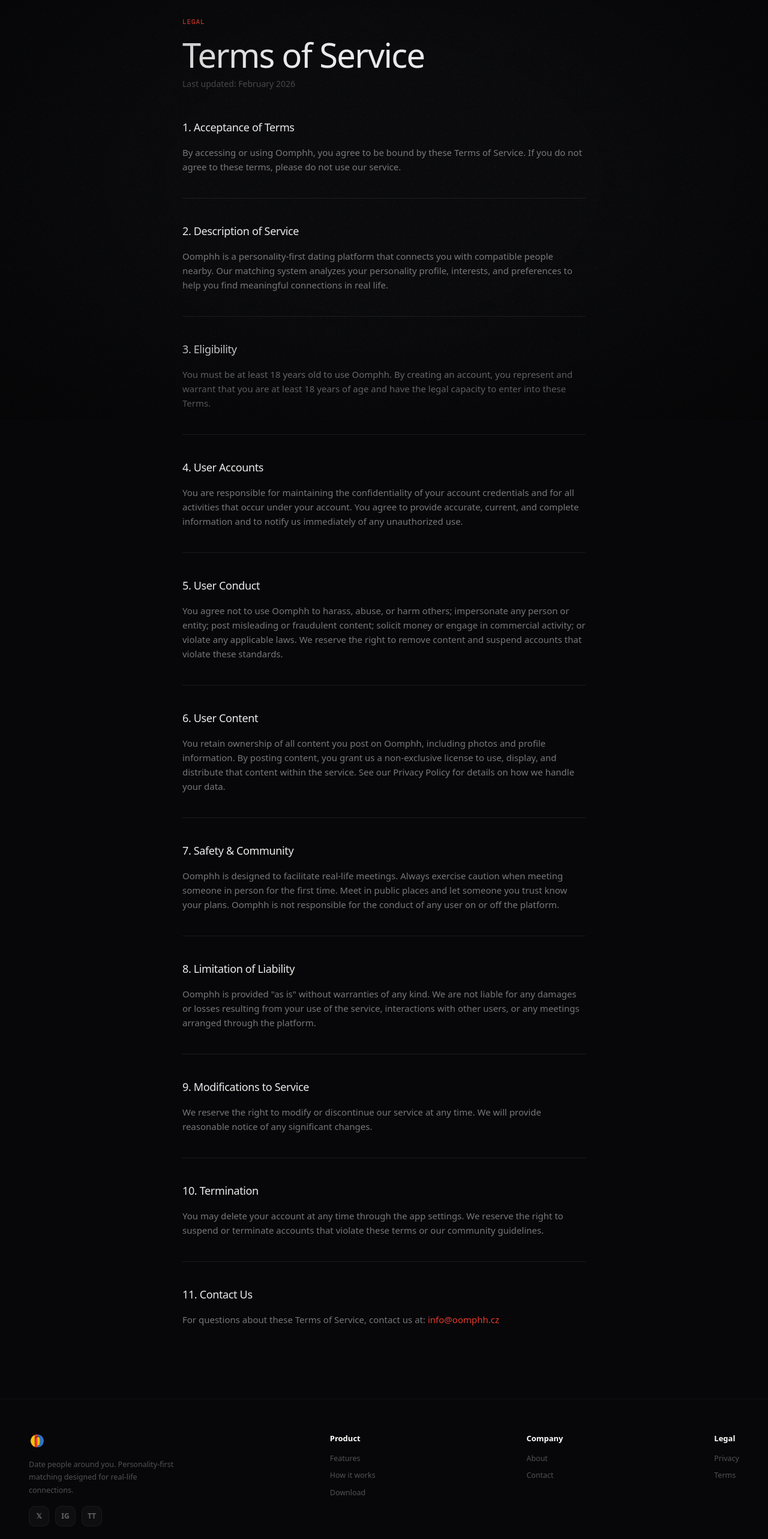
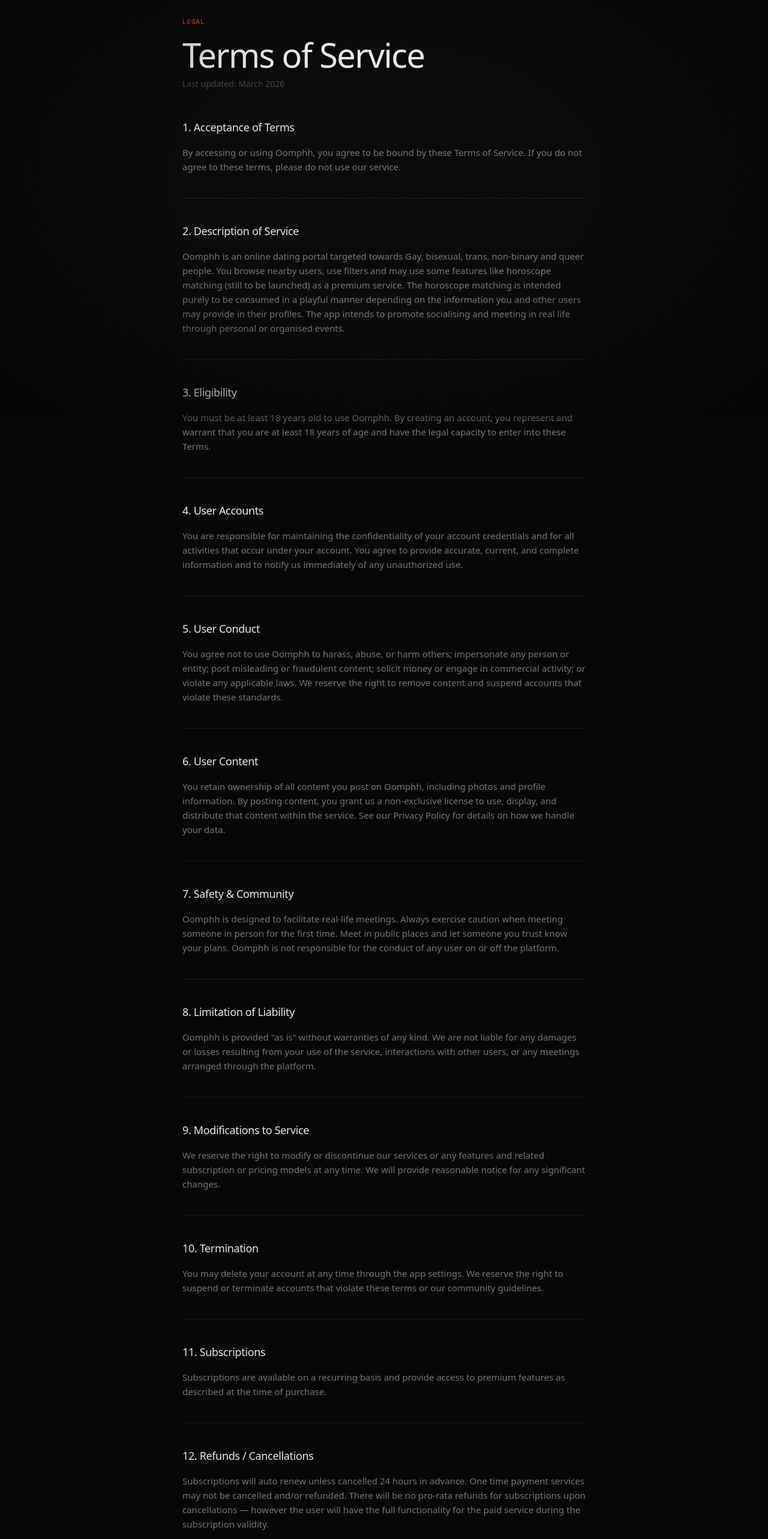
Before and after one commit to NativeSquare/Oomphh, a Next.js app in the folder apps/web/: page /terms in a window 1280 px wide. Shown: the part 100-2666 px from the top of the page at 60% size. Built offline with nearby package versions, Linux system fonts and the light colour scheme; no server answers; what @convex-dev/auth would draw is missing.

Commit message:
feat: update terms

```diff
--- a/apps/web/src/app/(marketing)/terms/page.tsx
+++ b/apps/web/src/app/(marketing)/terms/page.tsx
@@ -8,7 +8,7 @@
         Terms of Service
       </h1>
       <p className="mb-12 text-sm font-light text-white/25">
-        Last updated: February 2026
+        Last updated: March 2026
       </p>
 
       <div className="space-y-10">
@@ -22,10 +22,14 @@
 
         <LegalSection title="2. Description of Service">
           <p>
-            Oomphh is a personality-first dating platform that connects you
-            with compatible people nearby. Our matching system analyzes your
-            personality profile, interests, and preferences to help you find
-            meaningful connections in real life.
+            Oomphh is an online dating portal targeted towards Gay, bisexual,
+            trans, non-binary and queer people. You browse nearby users, use
+            filters and may use some features like horoscope matching (still to
+            be launched) as a premium service. The horoscope matching is
+            intended purely to be consumed in a playful manner depending on the
+            information you and other users may provide in their profiles. The
+            app intends to promote socialising and meeting in real life through
+            personal or organised events.
           </p>
         </LegalSection>
 
@@ -87,8 +91,9 @@
 
         <LegalSection title="9. Modifications to Service">
           <p>
-            We reserve the right to modify or discontinue our service at any
-            time. We will provide reasonable notice of any significant changes.
+            We reserve the right to modify or discontinue our services or any
+            features and related subscription or pricing models at any time. We
+            will provide reasonable notice for any significant changes.
           </p>
         </LegalSection>
 
@@ -100,7 +105,24 @@
           </p>
         </LegalSection>
 
-        <LegalSection title="11. Contact Us">
+        <LegalSection title="11. Subscriptions">
+          <p>
+            Subscriptions are available on a recurring basis and provide access
+            to premium features as described at the time of purchase.
+          </p>
+        </LegalSection>
+
+        <LegalSection title="12. Refunds / Cancellations">
+          <p>
+            Subscriptions will auto renew unless cancelled 24 hours in advance.
+            One time payment services may not be cancelled and/or refunded.
+            There will be no pro-rata refunds for subscriptions upon
+            cancellations &mdash; however the user will have the full
+            functionality for the paid service during the subscription validity.
+          </p>
+        </LegalSection>
+
+        <LegalSection title="13. Contact Us">
           <p>
             For questions about these Terms of Service, contact us at:{" "}
             <a
```
